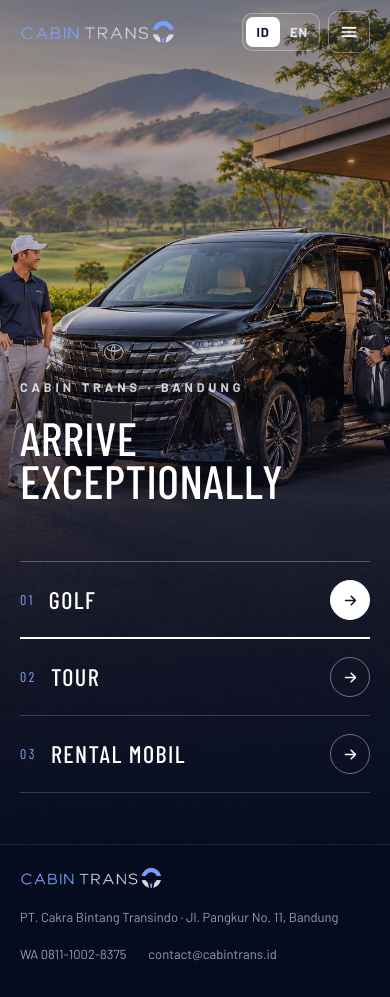
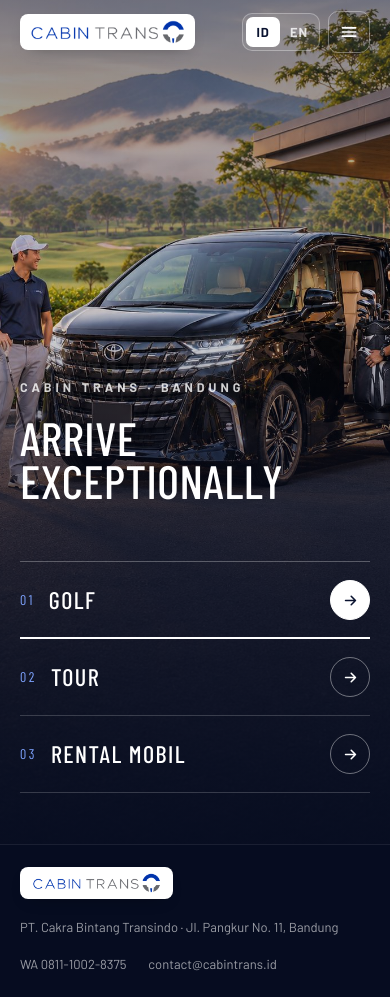
Before and after one commit to qqsatya11/sample-rent-car, a plain HTML site: page index.html in a window 390 px wide. Drawn offline with nearby package versions, Linux system fonts and the light colour scheme.

Commit message:
logo: selalu warna asli, badge putih di latar gelap
Hapus varian logo biru muda; di header transparan, footer landing, dan mode gelap logo asli ditaruh di badge putih seperti di company profile.
Co-Authored-By: Claude Opus 5.5 <noreply@anthropic.com>
Claude-Session: https://claude.ai/code/session_01X21Gh2M1EyDa9XRDSUhgbj

```diff
--- a/index.html
+++ b/index.html
@@ -24,7 +24,6 @@
   <div class="wrap navrow">
     <a class="logo" href="index.html" aria-label="Cabin Trans">
       <img class="lg lg-on-light" src="assets/logo.png" alt="Cabin Trans" width="220" height="34">
-      <img class="lg lg-on-dark" src="assets/logo-light.png" alt="" aria-hidden="true" width="220" height="34">
     </a>
     <nav class="links" id="navlinks">
       <a href="golf.html" data-i18n="nav.golf">Golf</a>
@@ -72,7 +71,7 @@
 <footer class="lp-foot" id="kontak">
   <div class="wrap lp-foot-in">
     <div class="lp-foot-l">
-      <img class="lg" src="assets/logo-light.png" alt="Cabin Trans" width="200" height="31">
+      <span class="logo-badge"><img class="lg" src="assets/logo.png" alt="Cabin Trans" width="200" height="31"></span>
       <span>PT. Cakra Bintang Transindo · Jl. Pangkur No. 11, Bandung</span>
     </div>
     <div class="lp-foot-r">
--- a/styles.css
+++ b/styles.css
@@ -70,8 +70,6 @@ header.nav{position:sticky;top:0;z-index:50;background:color-mix(in srgb,var(--b
 .logo{display:flex;align-items:center;flex:none}
 .logo .lg{height:32px;width:auto}
 .lg-on-dark{display:none}
-:root[data-theme="dark"] .lg-on-light{display:none}
-:root[data-theme="dark"] .lg-on-dark{display:block}
 nav.links{display:flex;gap:24px;margin-left:28px}
 @media (max-width:1180px){nav.links{gap:16px;margin-left:16px}nav.links a{font-size:14.5px}}
 nav.links a{color:var(--tx-dim);font-size:15px;font-weight:600;padding:6px 0;position:relative}
@@ -426,8 +424,6 @@ section[id]{scroll-margin-top:86px}
 /* ---------- landing header (transparan di atas hero) ---------- */
 body[data-page="landing"] header.nav{position:fixed;left:0;right:0;top:0;transition:background .3s,border-color .3s,backdrop-filter .3s}
 body[data-page="landing"] header.nav:not(.scrolled){background:transparent;border-color:transparent;backdrop-filter:none;-webkit-backdrop-filter:none}
-body[data-page="landing"] header.nav:not(.scrolled) .lg-on-light{display:none}
-body[data-page="landing"] header.nav:not(.scrolled) .lg-on-dark{display:block}
 body[data-page="landing"] header.nav:not(.scrolled) nav.links a{color:rgba(255,255,255,.82)}
 body[data-page="landing"] header.nav:not(.scrolled) nav.links a:hover{color:#fff}
 body[data-page="landing"] header.nav:not(.scrolled) .icon-btn{color:#fff;border-color:rgba(255,255,255,.35)}
@@ -705,3 +701,14 @@ body.lp-min .topbar{display:none}
   .lpa .lp-h1{font-size:clamp(44px,12vw,72px)}
   .lpa::after{background:linear-gradient(0deg,rgba(6,12,32,.96) 0%,rgba(6,12,32,.7) 38%,rgba(6,12,32,.15) 62%,rgba(6,12,32,.5) 100%)}
 }
+
+/* logo: selalu warna asli; di latar gelap pakai badge putih (sesuai company profile) */
+.lg-on-dark{display:none!important}
+.logo-badge,
+:root[data-theme="dark"] .logo,
+body[data-page="landing"] header.nav:not(.scrolled) .logo{background:#fff;border-radius:10px;padding:7px 14px;box-shadow:0 6px 18px -10px rgba(0,0,0,.45)}
+.lp-foot .logo-badge{display:inline-flex;padding:6px 12px;border-radius:8px}
+.lp-foot .logo-badge .lg{height:20px}
+@media (max-width:640px){
+  :root[data-theme="dark"] .logo,body[data-page="landing"] header.nav:not(.scrolled) .logo{padding:6px 10px;border-radius:8px}
+}
```
Also changed, not shown: golf.html (+1 -2 lines), landing-a.html (+1 -2 lines), landing-b.html (+1 -2 lines), landing-c.html (+1 -2 lines), rental.html (+1 -2 lines), tour.html (+1 -2 lines).
